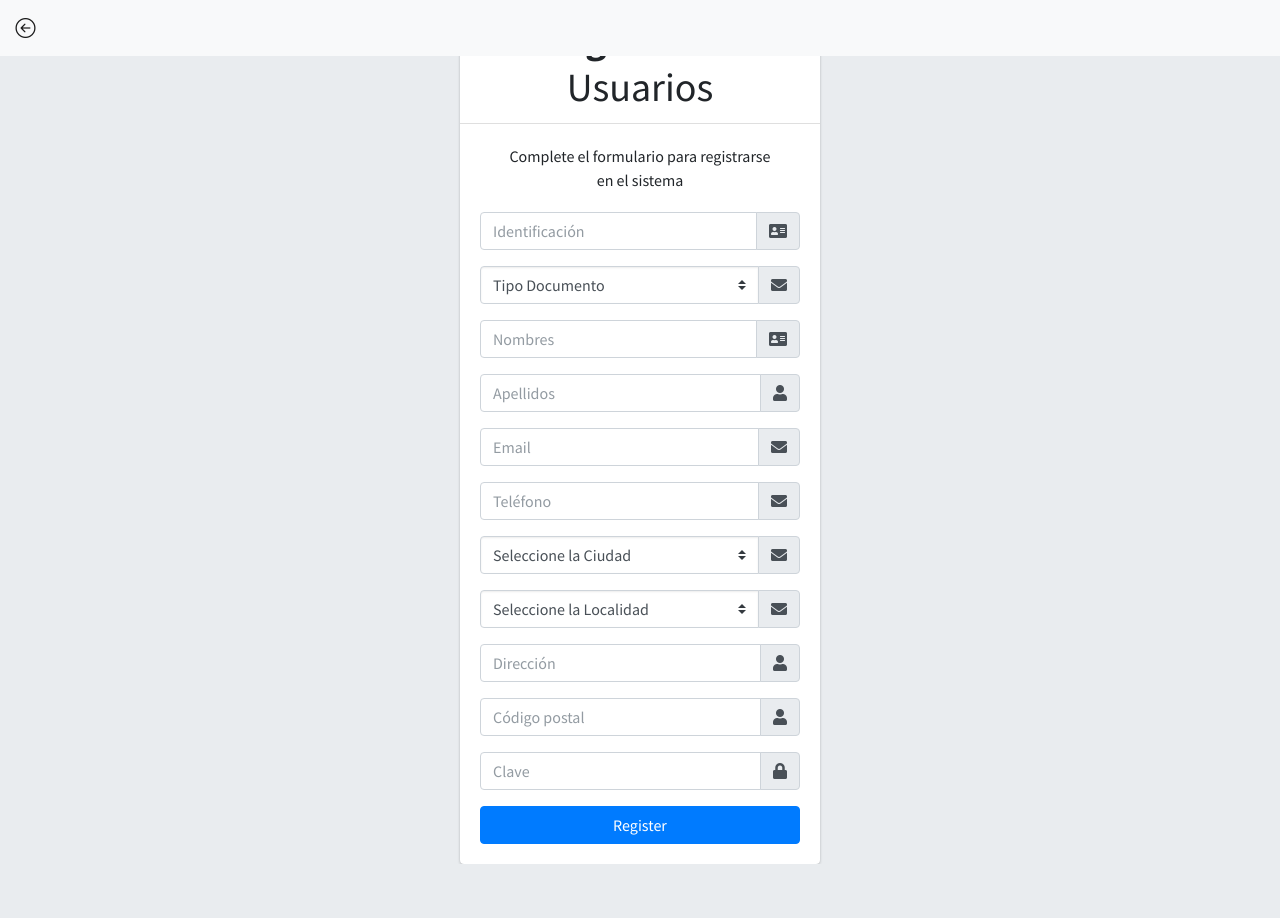
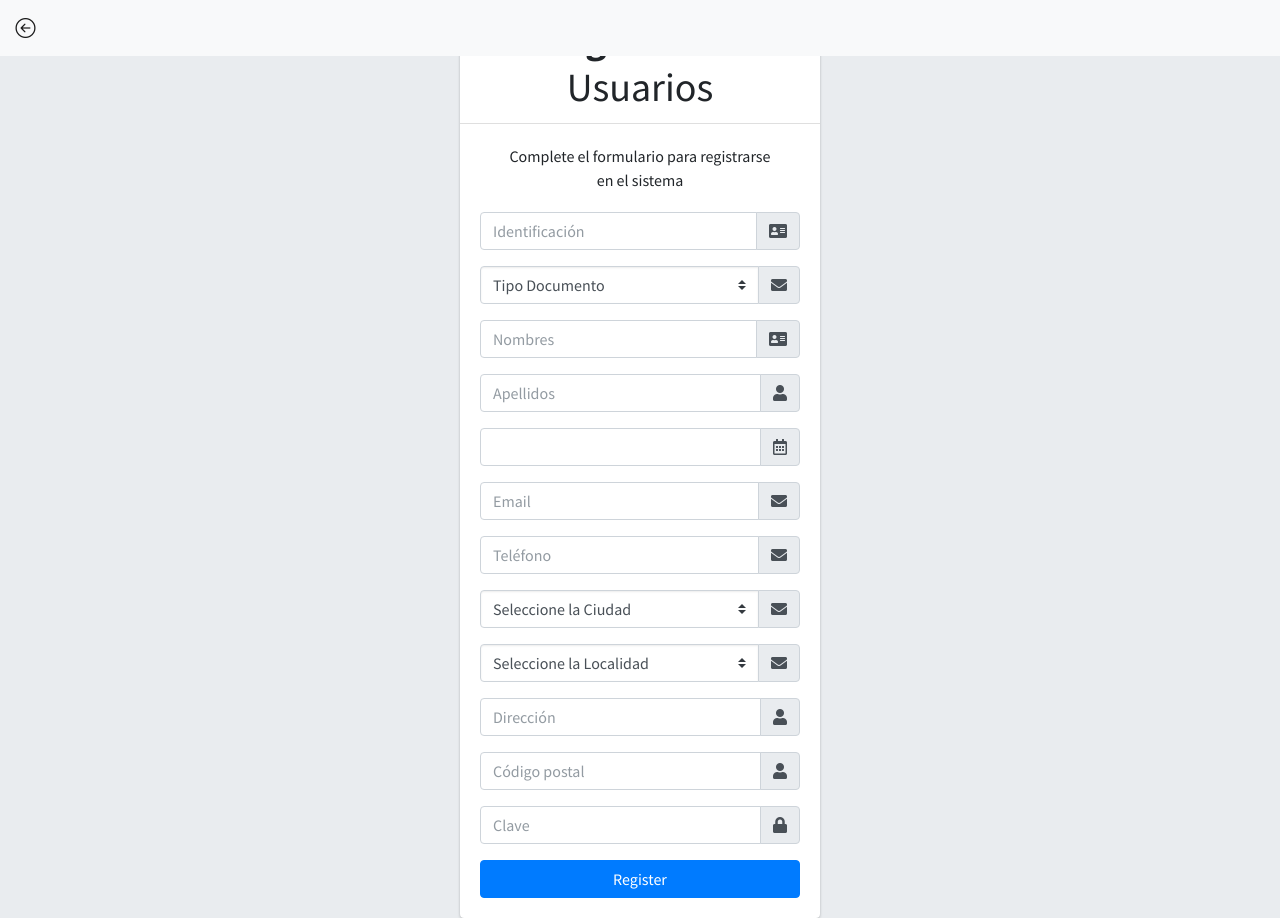
Before and after one commit to 0nlyKeys/tad, a PHP site: page /view/extras/register-user.php in a window 1280 px wide. Before the commit the page ends 864 px from the top, so only its background shows below. Run offline with PHP 8.4, Linux system fonts and the light colour scheme; some libraries are stand-ins or nearby versions.

Commit message:
Se agrega campo fechaNac al registro usuario

```diff
--- a/controller/insertarUser.php
+++ b/controller/insertarUser.php
@@ -8,6 +8,7 @@
     $tipoDoc = $_POST['tipoDoc'];
     $nombres = $_POST['nombres'];
     $apellidos = $_POST['apellidos'];
+    $fechaNac = $_POST['fechaNac'];
     $email = $_POST['email'];
     $telefono = $_POST['telefono'];
     $ciudad = $_POST['ciudad'];
@@ -19,13 +20,13 @@
     $estado = "Pendiente";
 
     // validamos que las variables no estén vacias
-    if (strlen($identificacion)>0 && strlen($tipoDoc)>0 && strlen($nombres)>0 && strlen($apellidos)>0 && strlen($email)>0 && strlen($telefono)>0 && strlen($ciudad)>0 && strlen($localidad)>0 && strlen($direccion)>0 && strlen($postal)>0 && strlen($clave)>0) {
+    if (strlen($identificacion)>0 && strlen($tipoDoc)>0 && strlen($nombres)>0 && strlen($apellidos)>0 && strlen($fechaNac)>0 && strlen($email)>0 && strlen($telefono)>0 && strlen($ciudad)>0 && strlen($localidad)>0 && strlen($direccion)>0 && strlen($postal)>0 && strlen($clave)>0) {
         // Encriptamos la clave con la instrucción MD5
         $claveMd = md5($clave);
 
         $objetoConsultas = new ConsultasE();
 
-        $result = $objetoConsultas->registrarUserE($identificacion, $tipoDoc, $nombres, $apellidos, $email, $telefono, $ciudad, $localidad, $direccion, $postal, $claveMd, $rol, $estado);
+        $result = $objetoConsultas->registrarUserE($identificacion, $tipoDoc, $nombres, $apellidos, $fechaNac, $email, $telefono, $ciudad, $localidad, $direccion, $postal, $claveMd, $rol, $estado);
 
     //Si los campos vienen vacios redireccionamos al formulario
     }else{
--- a/view/extras/register-user.php
+++ b/view/extras/register-user.php
@@ -68,6 +68,14 @@
           <div class="input-group-append">
             <div class="input-group-text">
               <span class="fas fa-user"></span>
+            </div>
+          </div>
+        </div>
+        <div class="input-group mb-3">
+        <input type="text" class="form-control" name="fechaNac" data-inputmask-alias="datetime" data-inputmask-inputformat="yyyy/mm/dd" data-mask>
+          <div class="input-group-append">
+            <div class="input-group-text">
+              <span class="far fa-calendar-alt"></span>
             </div>
           </div>
         </div>
@@ -153,7 +161,19 @@
 <script src="../dashboard-base/plugins/jquery/jquery.min.js"></script>
 <!-- Bootstrap 4 -->
 <script src="../dashboard-base/plugins/bootstrap/js/bootstrap.bundle.min.js"></script>
+<!-- InputMask -->
+<script src="../dashboard-base/plugins/moment/moment.min.js"></script>
+<script src="../dashboard-base/plugins/inputmask/jquery.inputmask.min.js"></script>
 <!-- AdminLTE App -->
 <script src="../dashboard-base/dist/js/adminlte.min.js"></script>
+<script>
+  $(function () {
+    //Datemask dd/mm/yyyy
+    $('#datemask2').inputmask('yyyy/mm/dd', { 'placeholder': 'yyyy/mm/dd' })
+
+    $('[data-mask]').inputmask()
+  })
+
+</script>
 </body>
 </html>
```
Also changed, not shown: model/consultasE.php (+4 -3 lines).
